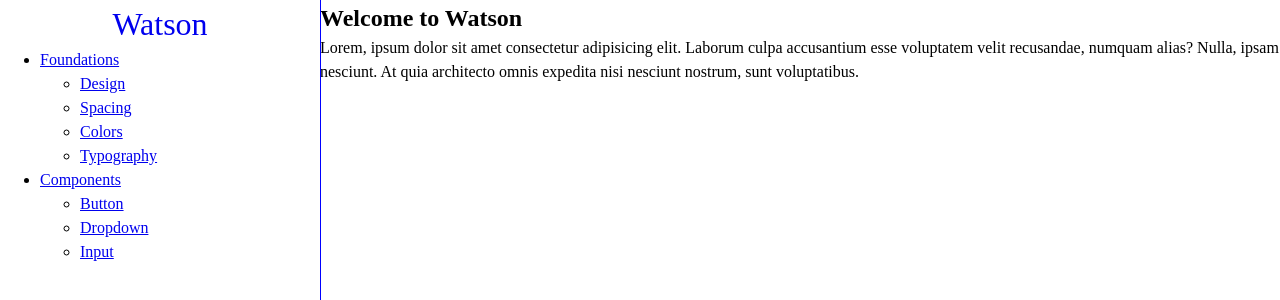
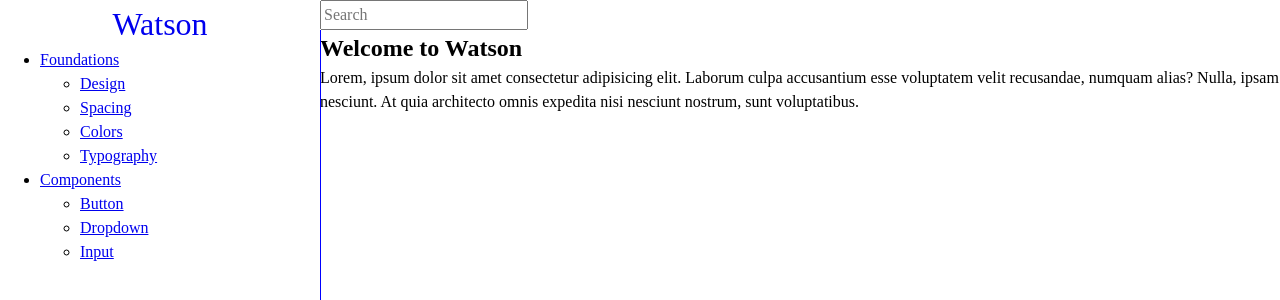
Before and after one commit to danigonlinea/library-docs-nuxt, a Nuxt app: page / in a window 1280 px wide. Shown: the top 300 px of the page. Built offline with nearby package versions, Linux system fonts and the light colour scheme.

Commit message:
feat(Layout): Add header with searchbar to layout

```diff
--- a/components/Header/Header.scss
+++ b/components/Header/Header.scss
@@ -1,3 +1,5 @@
 .watson-header {
-  outline: 1px solid red;
+  position: sticky;
+  top: 0;
+  background: white;
 }
--- a/components/Header/Header.vue
+++ b/components/Header/Header.vue
@@ -1,12 +1,6 @@
 <template>
   <header class="watson-header">
-    <h1>Welcome to Watson</h1>
-    <p>
-      Lorem, ipsum dolor sit amet consectetur adipisicing elit. Laborum culpa
-      accusantium esse voluptatem velit recusandae, numquam alias? Nulla, ipsam
-      nesciunt. At quia architecto omnis expedita nisi nesciunt nostrum, sunt
-      voluptatibus.
-    </p>
+    <input type="text" placeholder="Search" />
   </header>
 </template>
 
--- a/layouts/main.vue
+++ b/layouts/main.vue
@@ -2,7 +2,10 @@
   <div class="watson-site-container">
     <div class="watson-main-container">
       <Sidebar />
-      <slot />
+      <div>
+        <Header />
+        <slot />
+      </div>
     </div>
   </div>
 </template>
```
